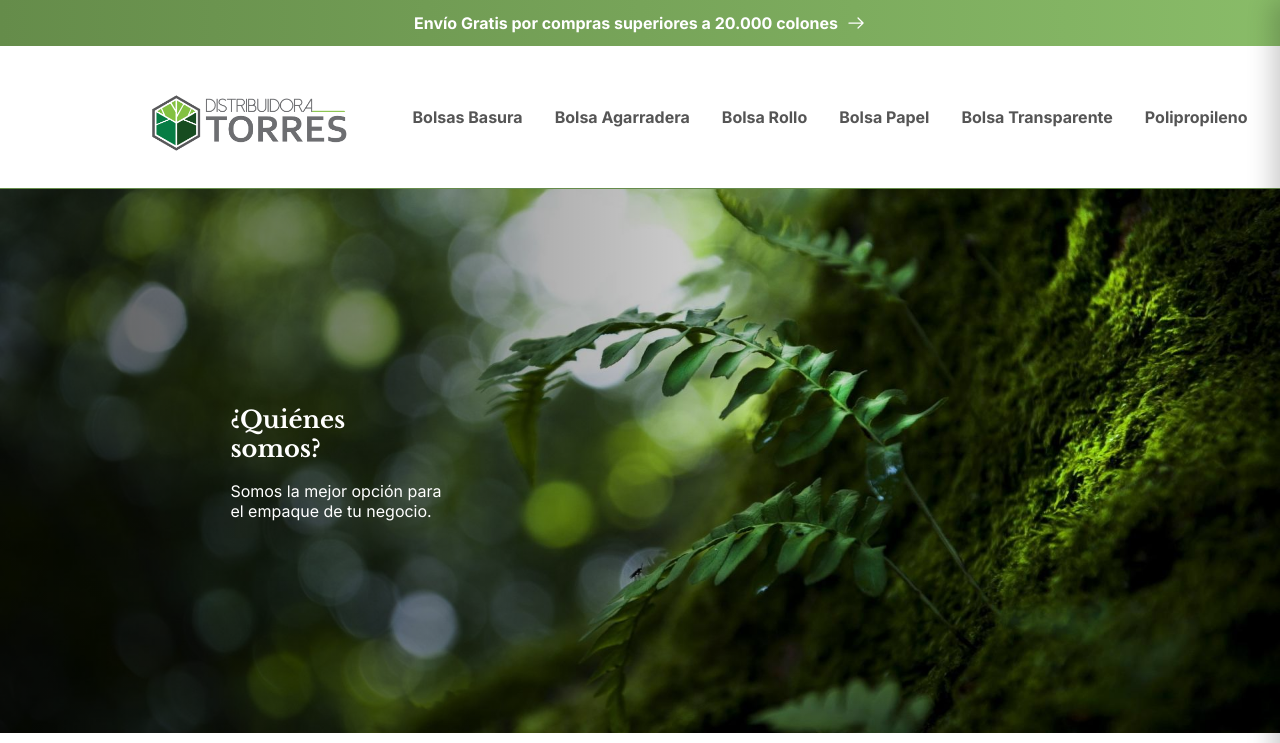
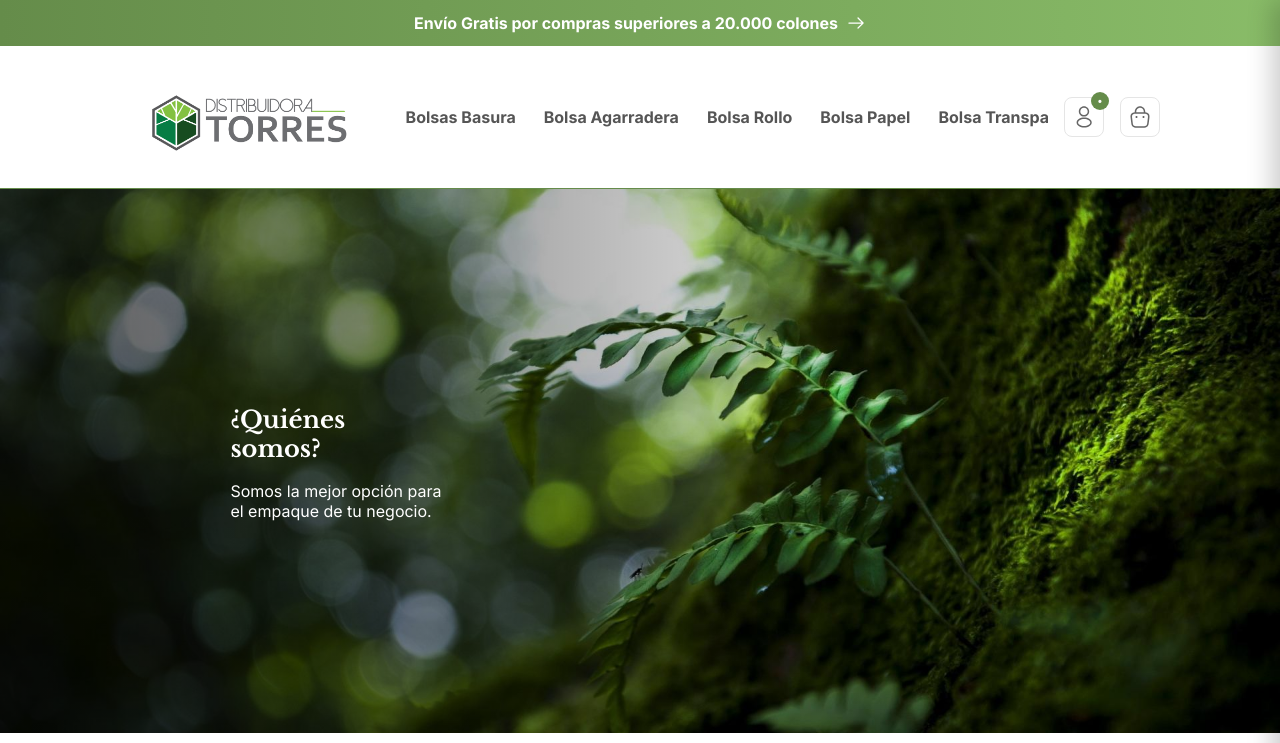
Before and after one commit to isaacth7/distribuidora-torres, a plain HTML site: page Frontend/HTML/Nosotros.html in a window 1280 px wide. Shown: the top 743 px of the page. Drawn offline with nearby package versions, Linux system fonts and the light colour scheme; no server answers.

Commit message:
Fix de carrito

```diff
--- a/Frontend/CSS/Nosotros.css
+++ b/Frontend/CSS/Nosotros.css
@@ -144,6 +144,58 @@ h3,
   color: #999;
   font-size: 16px;
   border-bottom: 1px solid var(--c-brand);
+}
+
+.barra_navegacion_superior > .contenedor_logo,
+.barra_navegacion_superior > .contenedor_perfil {
+  flex: 0 0 auto;
+  flex-shrink: 0; /* que no se aplasten */
+}
+
+/* el nav (categorías) dentro del header NO debe ser width:100% ni tener padding gigante */
+.barra_navegacion_superior > .barra_menu {
+  flex: 1 1 auto;
+  min-width: 0;
+
+  width: auto;            /* 🔥 mata el width:100% */
+  padding: 0;             /* 🔥 mata padding var(--pad-x-...) */
+  background: transparent;/* para que no parezca otra barra */
+  justify-content: flex-start;
+
+  overflow-x: auto;       /* si no cabe, que haga scroll horizontal */
+  overflow-y: hidden;
+  scrollbar-width: none;
+}
+
+/* ===== FIX: nav scrolleable NO centrado ===== */
+.barra_navegacion_superior > .barra_menu{
+  justify-content: flex-start;   /* 🔥 en vez de center */
+  scroll-behavior: smooth;
+  -webkit-overflow-scrolling: touch;
+
+  padding-inline: 12px;          /* un poquito de aire dentro del nav */
+}
+
+.barra_navegacion_superior > .barra_menu .menu{
+  flex: 0 0 auto;
+  white-space: nowrap;
+}
+
+/* (Opcional) que al cargar siempre arranque desde el inicio */
+.barra_navegacion_superior > .barra_menu{
+  scroll-snap-type: x proximity;
+}
+.barra_navegacion_superior > .barra_menu .menu{
+  scroll-snap-align: start;
+}
+
+.barra_navegacion_superior > .barra_menu::-webkit-scrollbar {
+  display: none;
+}
+
+/* un poquito más compacto para que quepan más ítems */
+.barra_navegacion_superior > .barra_menu .menu {
+  padding: 8px 10px;
 }
 
 .contenedor_logo {
@@ -405,7 +457,6 @@ h3,
     height: 22px;
   }
 }
-
 
 /* ============== 4) NAV CATEGORÍAS (desktop + off-canvas) ============== */
 .barra_menu {
--- a/Frontend/CSS/Producto.css
+++ b/Frontend/CSS/Producto.css
@@ -144,6 +144,58 @@ h3,
   color: #999;
   font-size: 16px;
   border-bottom: 1px solid var(--c-brand);
+}
+
+.barra_navegacion_superior > .contenedor_logo,
+.barra_navegacion_superior > .contenedor_perfil {
+  flex: 0 0 auto;
+  flex-shrink: 0; /* que no se aplasten */
+}
+
+/* el nav (categorías) dentro del header NO debe ser width:100% ni tener padding gigante */
+.barra_navegacion_superior > .barra_menu {
+  flex: 1 1 auto;
+  min-width: 0;
+
+  width: auto;            /* 🔥 mata el width:100% */
+  padding: 0;             /* 🔥 mata padding var(--pad-x-...) */
+  background: transparent;/* para que no parezca otra barra */
+  justify-content: flex-start;
+
+  overflow-x: auto;       /* si no cabe, que haga scroll horizontal */
+  overflow-y: hidden;
+  scrollbar-width: none;
+}
+
+/* ===== FIX: nav scrolleable NO centrado ===== */
+.barra_navegacion_superior > .barra_menu{
+  justify-content: flex-start;   /* 🔥 en vez de center */
+  scroll-behavior: smooth;
+  -webkit-overflow-scrolling: touch;
+
+  padding-inline: 12px;          /* un poquito de aire dentro del nav */
+}
+
+.barra_navegacion_superior > .barra_menu .menu{
+  flex: 0 0 auto;
+  white-space: nowrap;
+}
+
+/* (Opcional) que al cargar siempre arranque desde el inicio */
+.barra_navegacion_superior > .barra_menu{
+  scroll-snap-type: x proximity;
+}
+.barra_navegacion_superior > .barra_menu .menu{
+  scroll-snap-align: start;
+}
+
+.barra_navegacion_superior > .barra_menu::-webkit-scrollbar {
+  display: none;
+}
+
+/* un poquito más compacto para que quepan más ítems */
+.barra_navegacion_superior > .barra_menu .menu {
+  padding: 8px 10px;
 }
 
 .contenedor_logo {
```
